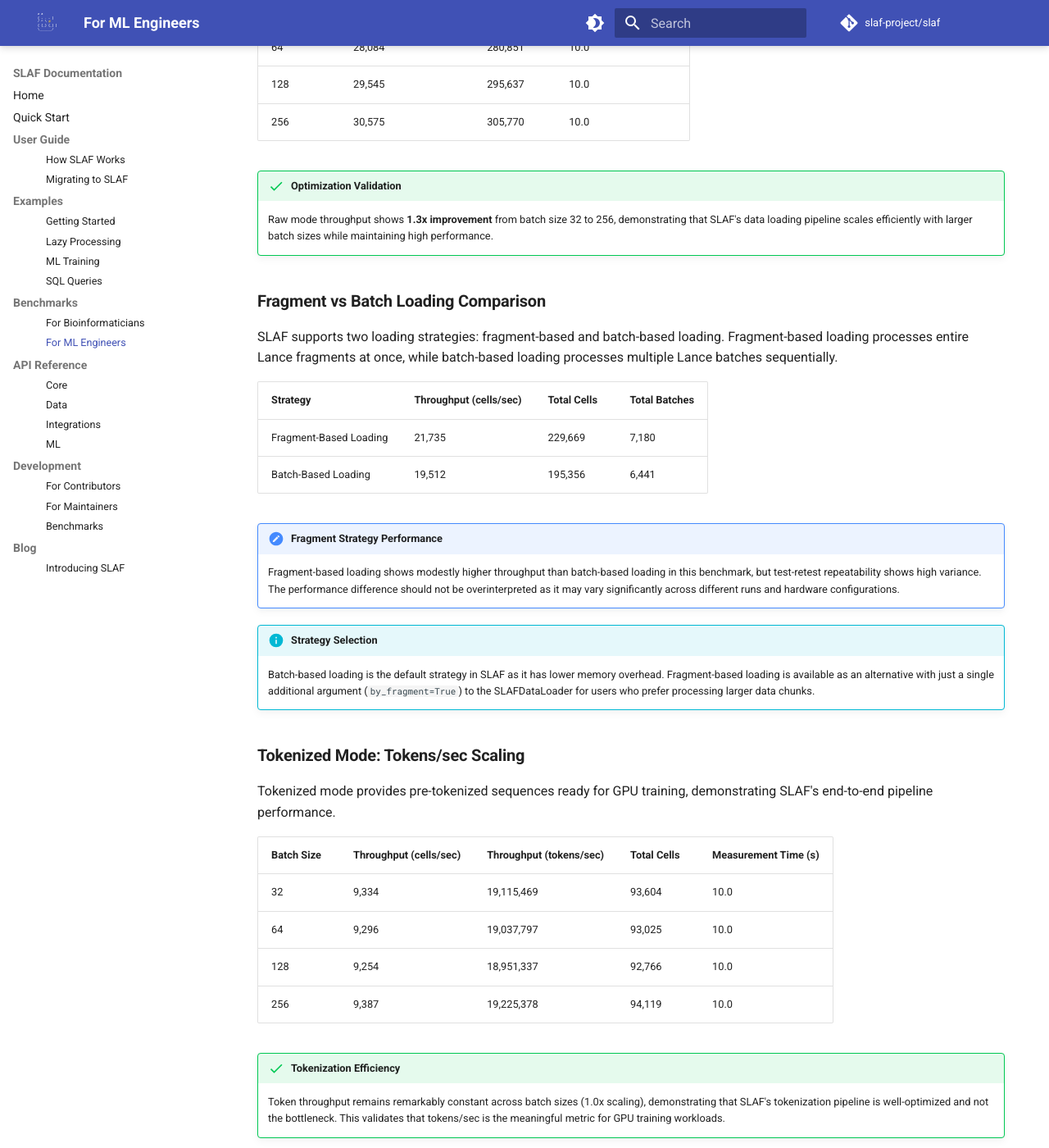
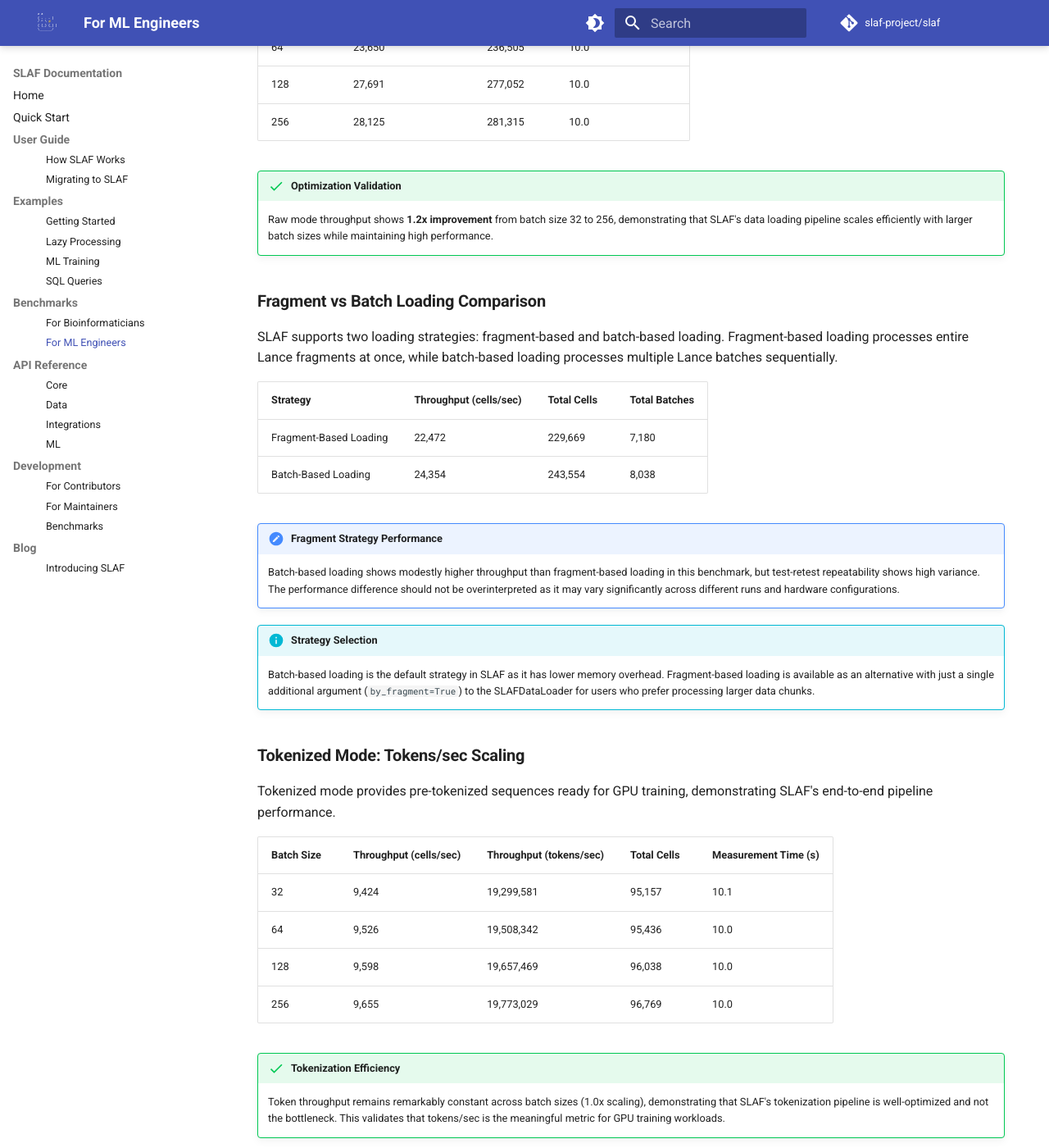
Before and after one commit to slaf-project/slaf, an MkDocs documentation site: the page built from docs/benchmarks/ml_benchmarks.md, in a window 1280 px wide and 1400 px high, scrolled down 2211 px. Shown: the whole window at 82% size. Built offline with MkDocs 1.6.1 and Material for MkDocs 9.7.7, drawn with Linux system fonts in a browser that asks for light colours; comment, search, counter and statistics services are not loaded; some of the changed text lies outside the part shown.

Commit message:
update benchmarks for compressed format

```diff
--- a/docs/benchmarks/ml_benchmarks.md
+++ b/docs/benchmarks/ml_benchmarks.md
@@ -57,14 +57,14 @@ Raw mode bypasses tokenization and returns Polars DataFrames that have the exact
 
 | Batch Size | Throughput (cells/sec) | Total Cells | Measurement Time (s) |
 | ---------- | ---------------------- | ----------- | -------------------- |
-| 32         | 24,140                 | 241,412     | 10.0                 |
-| 64         | 28,084                 | 280,851     | 10.0                 |
-| 128        | 29,545                 | 295,637     | 10.0                 |
-| 256        | 30,575                 | 305,770     | 10.0                 |
+| 32         | 23,988                 | 240,374     | 10.0                 |
+| 64         | 23,650                 | 236,505     | 10.0                 |
+| 128        | 27,691                 | 277,052     | 10.0                 |
+| 256        | 28,125                 | 281,315     | 10.0                 |
 
 !!! success "Optimization Validation"
 
-    Raw mode throughput shows **1.3x improvement** from batch size 32 to 256, demonstrating that SLAF's data loading pipeline scales efficiently with larger batch sizes while maintaining high performance.
+    Raw mode throughput shows **1.2x improvement** from batch size 32 to 256, demonstrating that SLAF's data loading pipeline scales efficiently with larger batch sizes while maintaining high performance.
 
 ### **Fragment vs Batch Loading Comparison**
 
@@ -72,12 +72,12 @@ SLAF supports two loading strategies: fragment-based and batch-based loading. Fr
 
 | Strategy               | Throughput (cells/sec) | Total Cells | Total Batches |
 | ---------------------- | ---------------------- | ----------- | ------------- |
-| Fragment-Based Loading | 21,735                 | 229,669     | 7,180         |
-| Batch-Based Loading    | 19,512                 | 195,356     | 6,441         |
+| Fragment-Based Loading | 22,472                 | 229,669     | 7,180         |
+| Batch-Based Loading    | 24,354                 | 243,554     | 8,038         |
 
 !!! note "Fragment Strategy Performance"
 
-    Fragment-based loading shows modestly higher throughput than batch-based loading in this benchmark, but test-retest repeatability shows high variance. The performance difference should not be overinterpreted as it may vary significantly across different runs and hardware configurations.
+    Batch-based loading shows modestly higher throughput than fragment-based loading in this benchmark, but test-retest repeatability shows high variance. The performance difference should not be overinterpreted as it may vary significantly across different runs and hardware configurations.
 
 !!! info "Strategy Selection"
 
@@ -89,10 +89,10 @@ Tokenized mode provides pre-tokenized sequences ready for GPU training, demonstr
 
 | Batch Size | Throughput (cells/sec) | Throughput (tokens/sec) | Total Cells | Measurement Time (s) |
 | ---------- | ---------------------- | ----------------------- | ----------- | -------------------- |
-| 32         | 9,334                  | 19,115,469              | 93,604      | 10.0                 |
-| 64         | 9,296                  | 19,037,797              | 93,025      | 10.0                 |
-| 128        | 9,254                  | 18,951,337              | 92,766      | 10.0                 |
-| 256        | 9,387                  | 19,225,378              | 94,119      | 10.0                 |
+| 32         | 9,424                  | 19,299,581              | 95,157      | 10.1                 |
+| 64         | 9,526                  | 19,508,342              | 95,436      | 10.0                 |
+| 128        | 9,598                  | 19,657,469              | 96,038      | 10.0                 |
+| 256        | 9,655                  | 19,773,029              | 96,769      | 10.0                 |
 
 !!! success "Tokenization Efficiency"
 
@@ -155,7 +155,7 @@ Even though SLAF's tokenizing dataloaders do more work, we find that their throu
 
 | System   | Throughput (cells/sec) | Throughput (tokens/sec) |
 | -------- | ---------------------- | ----------------------- |
-| **SLAF** | **8,415**              | **17,234,044**          |
+| **SLAF** | **9,607**              | **19,675,243**          |
 
 !!! success "GPU-Ready Cell Sentences"
 
```
Also changed, not shown: other parts of docs/benchmarks/ml_benchmarks.md (+6 -6 lines), 2 other files.
